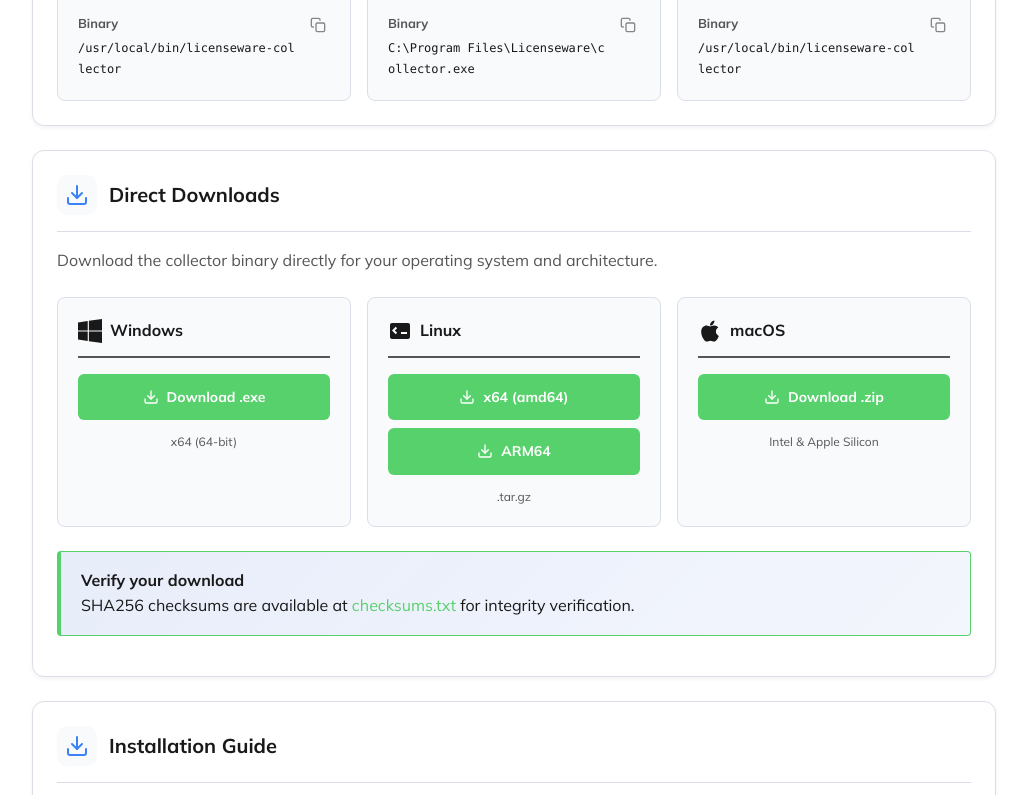
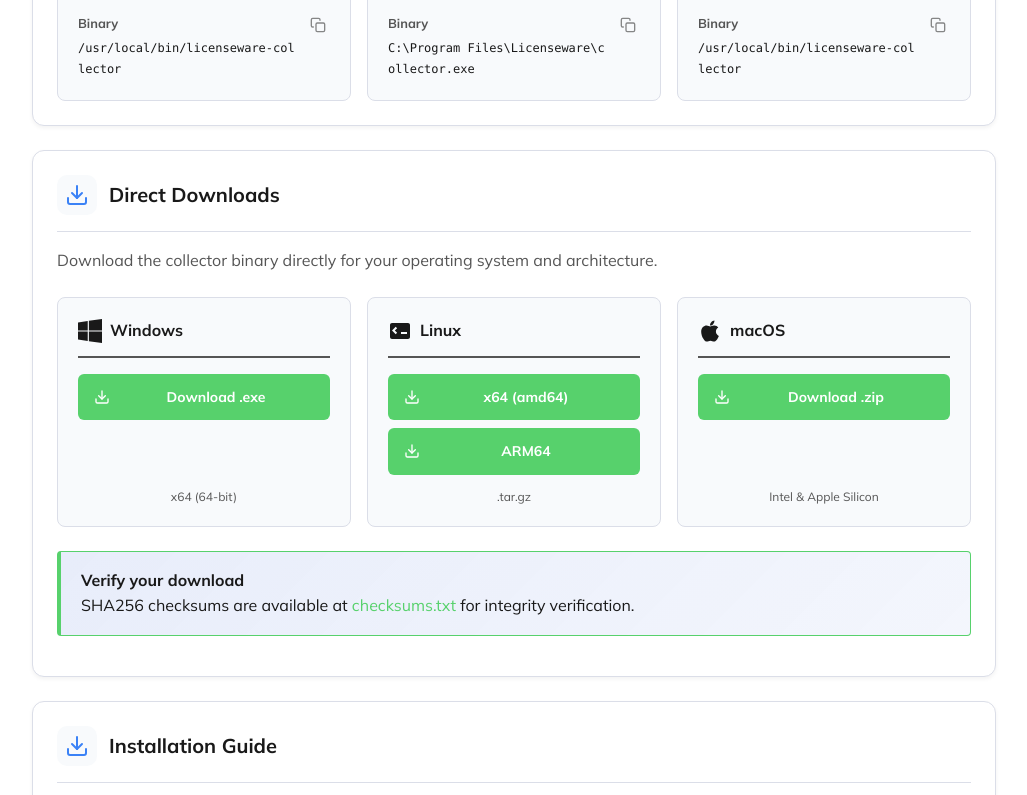
Before and after one commit to licenseware/licenseware-collector, a website built with Vite: page index.html in a window 1280 px wide. Shown: the part 3458-4253 px from the top of the page, without its empty margins (252-1279 px from the left). Built offline with nearby package versions, Linux system fonts and the light colour scheme; grey boxes are pictures that could not be loaded.

Commit message:
feat: add direct download section

```diff
--- a/index.html
+++ b/index.html
@@ -2159,6 +2159,8 @@
                 border: 1px solid var(--border);
                 border-radius: 8px;
                 padding: 1.25rem;
+                display: flex;
+                flex-direction: column;
               "
             >
               <div
@@ -2191,7 +2193,6 @@
                 style="
                   display: flex;
                   align-items: center;
-                  justify-content: center;
                   gap: 0.5rem;
                   padding: 0.75rem 1rem;
                   background: var(--primary);
@@ -2215,16 +2216,23 @@
                   stroke-width="2"
                   stroke-linecap="round"
                   stroke-linejoin="round"
+                  style="flex-shrink: 0"
                 >
                   <path d="M21 15v4a2 2 0 0 1-2 2H5a2 2 0 0 1-2-2v-4"></path>
                   <polyline points="7 10 12 15 17 10"></polyline>
                   <line x1="12" y1="15" x2="12" y2="3"></line>
                 </svg>
-                <span data-i18n="downloads.exe">Download .exe</span>
+                <span
+                  style="flex: 1; text-align: center"
+                  data-i18n="downloads.exe"
+                  >Download .exe</span
+                >
               </a>
               <p
                 style="
-                  margin: 0.75rem 0 0 0;
+                  margin-top: auto;
+                  padding-top: 0.75rem;
+                  margin-bottom: 0;
                   font-size: 0.75rem;
                   color: var(--text-secondary);
                   text-align: center;
@@ -2241,6 +2249,8 @@
                 border: 1px solid var(--border);
                 border-radius: 8px;
                 padding: 1.25rem;
+                display: flex;
+                flex-direction: column;
               "
             >
               <div
@@ -2274,7 +2284,6 @@
                   style="
                     display: flex;
                     align-items: center;
-                    justify-content: center;
                     gap: 0.5rem;
                     padding: 0.75rem 1rem;
                     background: var(--primary);
@@ -2298,19 +2307,19 @@
                     stroke-width="2"
                     stroke-linecap="round"
                     stroke-linejoin="round"
+                    style="flex-shrink: 0"
                   >
                     <path d="M21 15v4a2 2 0 0 1-2 2H5a2 2 0 0 1-2-2v-4"></path>
                     <polyline points="7 10 12 15 17 10"></polyline>
                     <line x1="12" y1="15" x2="12" y2="3"></line>
                   </svg>
-                  <span>x64 (amd64)</span>
+                  <span style="flex: 1; text-align: center">x64 (amd64)</span>
                 </a>
                 <a
                   href="https://cdn.licenseware-collector.com/collector_linux_arm64.tar.gz"
                   style="
                     display: flex;
                     align-items: center;
-                    justify-content: center;
                     gap: 0.5rem;
                     padding: 0.75rem 1rem;
                     background: var(--primary);
@@ -2334,17 +2343,20 @@
                     stroke-width="2"
                     stroke-linecap="round"
                     stroke-linejoin="round"
+                    style="flex-shrink: 0"
                   >
                     <path d="M21 15v4a2 2 0 0 1-2 2H5a2 2 0 0 1-2-2v-4"></path>
                     <polyline points="7 10 12 15 17 10"></polyline>
                     <line x1="12" y1="15" x2="12" y2="3"></line>
                   </svg>
-                  <span>ARM64</span>
+                  <span style="flex: 1; text-align: center">ARM64</span>
                 </a>
               </div>
               <p
                 style="
-                  margin: 0.75rem 0 0 0;
+                  margin-top: auto;
+                  padding-top: 0.75rem;
+                  margin-bottom: 0;
                   font-size: 0.75rem;
                   color: var(--text-secondary);
                   text-align: center;
@@ -2361,6 +2373,8 @@
                 border: 1px solid var(--border);
                 border-radius: 8px;
                 padding: 1.25rem;
+                display: flex;
+                flex-direction: column;
               "
             >
               <div
@@ -2393,7 +2407,6 @@
                 style="
                   display: flex;
                   align-items: center;
-                  justify-content: center;
                   gap: 0.5rem;
                   padding: 0.75rem 1rem;
                   background: var(--primary);
@@ -2417,16 +2430,23 @@
                   stroke-width="2"
                   stroke-linecap="round"
                   stroke-linejoin="round"
+                  style="flex-shrink: 0"
                 >
                   <path d="M21 15v4a2 2 0 0 1-2 2H5a2 2 0 0 1-2-2v-4"></path>
                   <polyline points="7 10 12 15 17 10"></polyline>
                   <line x1="12" y1="15" x2="12" y2="3"></line>
                 </svg>
-                <span data-i18n="downloads.zip">Download .zip</span>
+                <span
+                  style="flex: 1; text-align: center"
+                  data-i18n="downloads.zip"
+                  >Download .zip</span
+                >
               </a>
               <p
                 style="
-                  margin: 0.75rem 0 0 0;
+                  margin-top: auto;
+                  padding-top: 0.75rem;
+                  margin-bottom: 0;
                   font-size: 0.75rem;
                   color: var(--text-secondary);
                   text-align: center;
```
Also changed, not shown: 1 other file.
